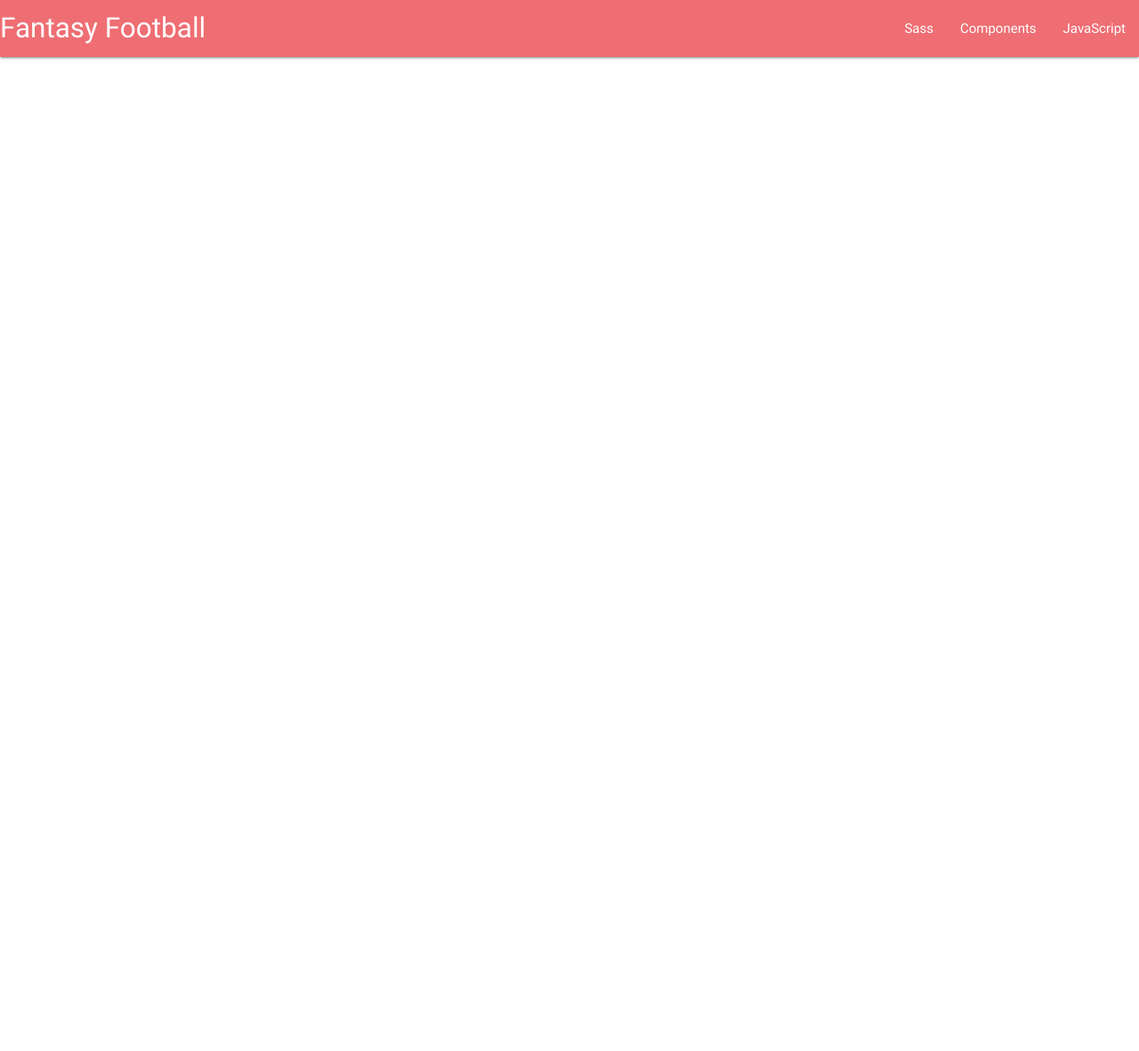
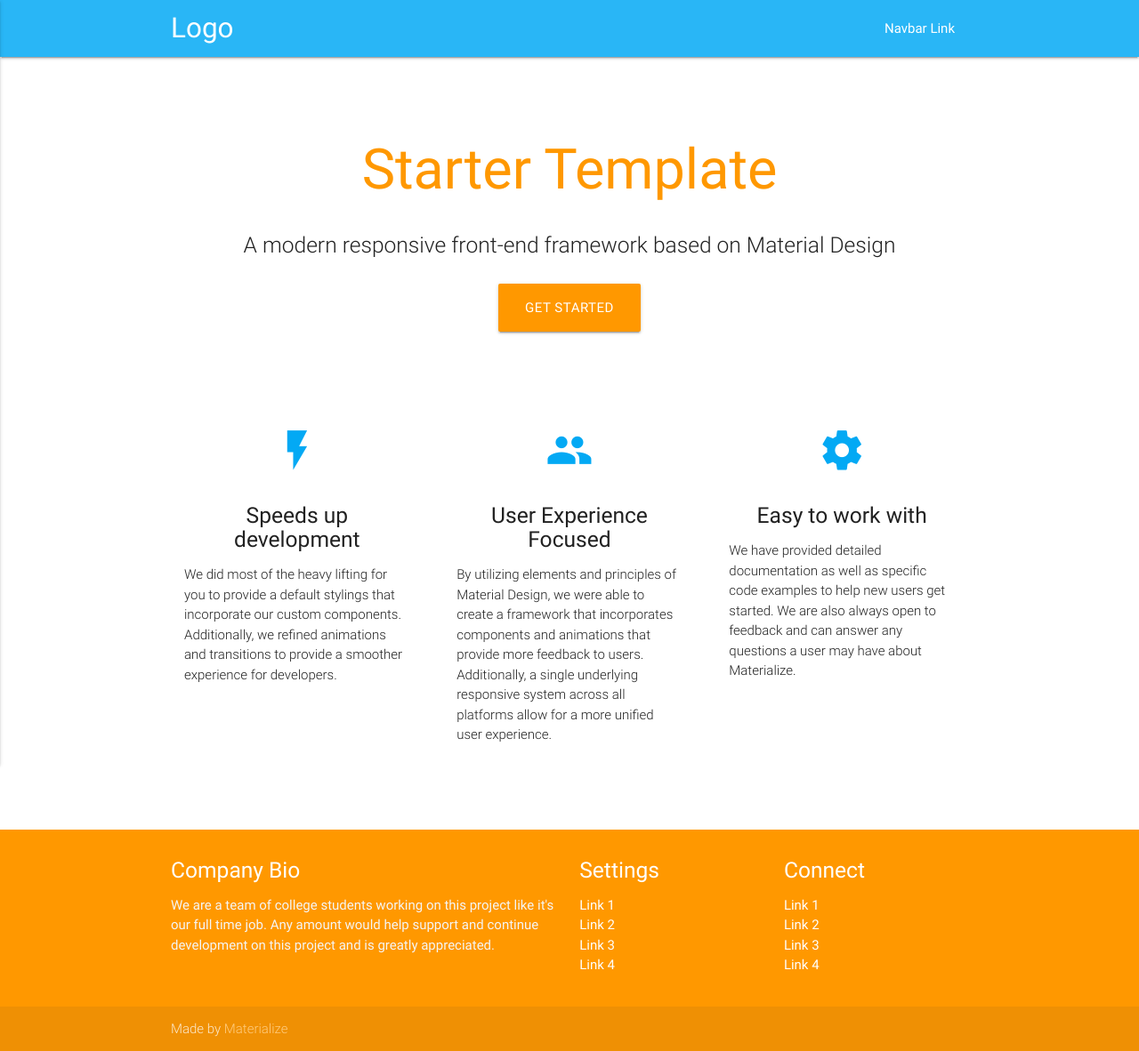
Before and after one commit to tbrown19/LIS-351, a plain HTML site: page Code I/index.html in a window 1280 px wide. Shown: the whole page at 89% size. Before the commit the page ends 800 px from the top, so only its background shows below. Drawn offline with nearby package versions, Linux system fonts and the light colour scheme.

Commit message:
template didnt save for some reason

```diff
--- /dev/null
+++ b/Code I/css/style.css
@@ -0,0 +1,14 @@
+/* Custom Stylesheet */
+/**
+ * Use this file to override Materialize files so you can update
+ * the core Materialize files in the future
+ *
+ * Made By MaterializeCSS.com
+ */
+
+.icon-block {
+  padding: 0 15px;
+}
+.icon-block .material-icons {
+	font-size: inherit;
+}
--- a/Code I/index.html
+++ b/Code I/index.html
@@ -1,36 +1,122 @@
 <!DOCTYPE html>
-<html>
+<html lang="en">
+<head>
+  <meta http-equiv="Content-Type" content="text/html; charset=UTF-8"/>
+  <meta name="viewport" content="width=device-width, initial-scale=1, maximum-scale=1.0"/>
+  <title>Starter Template - Materialize</title>
 
-<head>
-    <!--Import Google Icon Font-->
-    <link href="https://fonts.googleapis.com/icon?family=Material+Icons" rel="stylesheet">
-    <!--Import materialize.css-->
-    <link type="text/css" rel="stylesheet" href="css/materialize.min.css" media="screen,projection" />
+  <!-- CSS  -->
+  <link href="https://fonts.googleapis.com/icon?family=Material+Icons" rel="stylesheet">
+  <link href="css/materialize.css" type="text/css" rel="stylesheet" media="screen,projection"/>
+  <link href="css/style.css" type="text/css" rel="stylesheet" media="screen,projection"/>
+</head>
+<body>
+  <nav class="light-blue lighten-1" role="navigation">
+    <div class="nav-wrapper container"><a id="logo-container" href="#" class="brand-logo">Logo</a>
+      <ul class="right hide-on-med-and-down">
+        <li><a href="#">Navbar Link</a></li>
+      </ul>
 
-    <!--Let browser know website is optimized for mobile-->
-    <meta name="viewport" content="width=device-width, initial-scale=1.0" />
-    <title>Geeking Out</title>
-</head>
-
-<body>
-    <nav>
-        <div class="nav-wrapper">
-            <a href="#" class="brand-logo">Fantasy Football</a>
-            <ul id="nav-mobile" class="right hide-on-med-and-down">
-                <li><a href="sass.html">Sass</a></li>
-                <li><a href="badges.html">Components</a></li>
-                <li><a href="collapsible.html">JavaScript</a></li>
-            </ul>
-        </div>
-    </nav>
+      <ul id="nav-mobile" class="side-nav">
+        <li><a href="#">Navbar Link</a></li>
+      </ul>
+      <a href="#" data-activates="nav-mobile" class="button-collapse"><i class="material-icons">menu</i></a>
+    </div>
+  </nav>
+  <div class="section no-pad-bot" id="index-banner">
     <div class="container">
+      <br><br>
+      <h1 class="header center orange-text">Starter Template</h1>
+      <div class="row center">
+        <h5 class="header col s12 light">A modern responsive front-end framework based on Material Design</h5>
+      </div>
+      <div class="row center">
+        <a href="http://materializecss.com/getting-started.html" id="download-button" class="btn-large waves-effect waves-light orange">Get Started</a>
+      </div>
+      <br><br>
 
     </div>
+  </div>
 
 
-    <!--Import jQuery before materialize.js-->
-    <script type="text/javascript" src="https://code.jquery.com/jquery-3.2.1.min.js"></script>
-    <script type="text/javascript" src="js/materialize.min.js"></script>
-</body>
+  <div class="container">
+    <div class="section">
 
+      <!--   Icon Section   -->
+      <div class="row">
+        <div class="col s12 m4">
+          <div class="icon-block">
+            <h2 class="center light-blue-text"><i class="material-icons">flash_on</i></h2>
+            <h5 class="center">Speeds up development</h5>
+
+            <p class="light">We did most of the heavy lifting for you to provide a default stylings that incorporate our custom components. Additionally, we refined animations and transitions to provide a smoother experience for developers.</p>
+          </div>
+        </div>
+
+        <div class="col s12 m4">
+          <div class="icon-block">
+            <h2 class="center light-blue-text"><i class="material-icons">group</i></h2>
+            <h5 class="center">User Experience Focused</h5>
+
+            <p class="light">By utilizing elements and principles of Material Design, we were able to create a framework that incorporates components and animations that provide more feedback to users. Additionally, a single underlying responsive system across all platforms allow for a more unified user experience.</p>
+          </div>
+        </div>
+
+        <div class="col s12 m4">
+          <div class="icon-block">
+            <h2 class="center light-blue-text"><i class="material-icons">settings</i></h2>
+            <h5 class="center">Easy to work with</h5>
+
+            <p class="light">We have provided detailed documentation as well as specific code examples to help new users get started. We are also always open to feedback and can answer any questions a user may have about Materialize.</p>
+          </div>
+        </div>
+      </div>
+
+    </div>
+    <br><br>
+  </div>
+
+  <footer class="page-footer orange">
+    <div class="container">
+      <div class="row">
+        <div class="col l6 s12">
+          <h5 class="white-text">Company Bio</h5>
+          <p class="grey-text text-lighten-4">We are a team of college students working on this project like it's our full time job. Any amount would help support and continue development on this project and is greatly appreciated.</p>
+
+
+        </div>
+        <div class="col l3 s12">
+          <h5 class="white-text">Settings</h5>
+          <ul>
+            <li><a class="white-text" href="#!">Link 1</a></li>
+            <li><a class="white-text" href="#!">Link 2</a></li>
+            <li><a class="white-text" href="#!">Link 3</a></li>
+            <li><a class="white-text" href="#!">Link 4</a></li>
+          </ul>
+        </div>
+        <div class="col l3 s12">
+          <h5 class="white-text">Connect</h5>
+          <ul>
+            <li><a class="white-text" href="#!">Link 1</a></li>
+            <li><a class="white-text" href="#!">Link 2</a></li>
+            <li><a class="white-text" href="#!">Link 3</a></li>
+            <li><a class="white-text" href="#!">Link 4</a></li>
+          </ul>
+        </div>
+      </div>
+    </div>
+    <div class="footer-copyright">
+      <div class="container">
+      Made by <a class="orange-text text-lighten-3" href="http://materializecss.com">Materialize</a>
+      </div>
+    </div>
+  </footer>
+
+
+  <!--  Scripts-->
+  <script src="https://code.jquery.com/jquery-2.1.1.min.js"></script>
+  <script src="js/materialize.js"></script>
+  <script src="js/init.js"></script>
+
+  </body>
 </html>
--- /dev/null
+++ b/Code I/js/init.js
@@ -0,0 +1,7 @@
+(function($){
+  $(function(){
+
+    $('.button-collapse').sideNav();
+
+  }); // end of document ready
+})(jQuery); // end of jQuery name space
```
Also changed, not shown: 1 other file.
